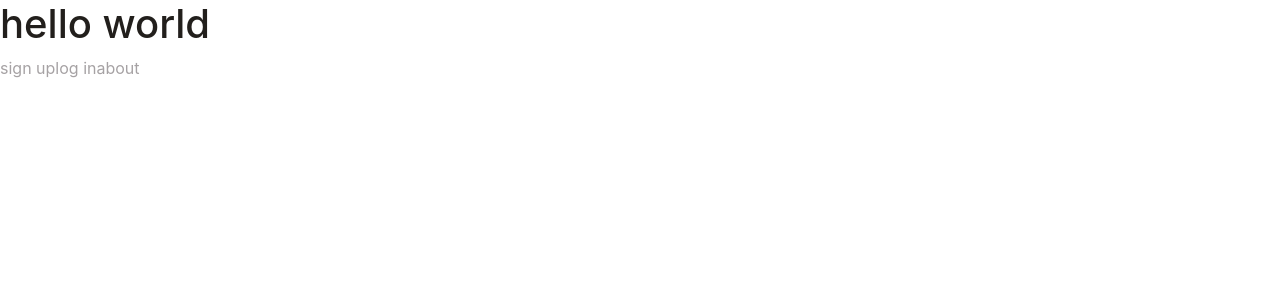
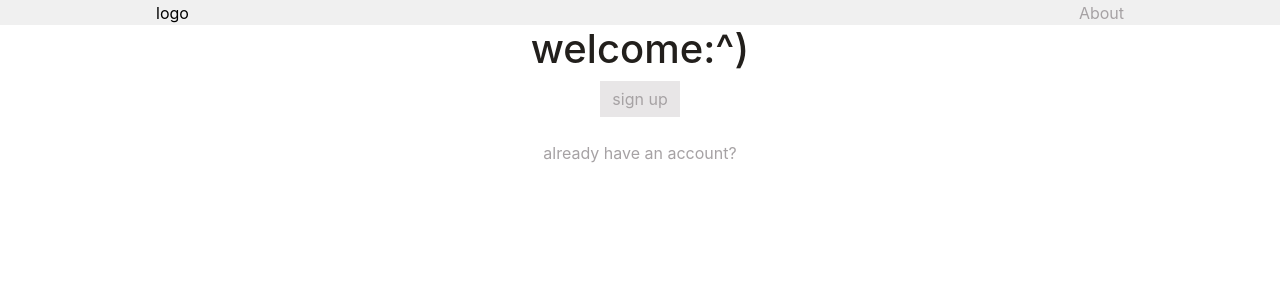
Before and after one commit to Lauraca1/seniorProject, a React (Create React App) app in the folder senior-proj/: page / in a window 1280 px wide. Shown: the top 300 px of the page. Built offline with nearby package versions, Linux system fonts and the light colour scheme.

Commit message:
added pages

```diff
--- a/senior-proj/src/App.css
+++ b/senior-proj/src/App.css
@@ -43,12 +43,44 @@
     color: #221f1c;
 }
 
+.welcome {
+    display: flex;
+    justify-content: center;
+}
+
+.button-container {
+    display: flex;
+    justify-content: center;
+    width: 100%;
+}
+
+.butt {
+    display: flex;
+    justify-content: center;
+    //font-family: 'Fira Code', monospace;
+    color: #a6a2a4;
+    text-decoration: none;
+    //text-transform: uppercase;
+    //font-weight: bold;
+    background-color: #e8e6e7;
+    border-radius: 0;
+    border: none;
+    transition: all 0.3s ease 0s;
+    cursor: pointer;
+}
+
+    .butt:hover {
+        background-color: #4d9ef6;
+    }
+
 .navbar-item {
+    display: flex;
+    justify-content: center;
     color: #a6a2a4;
 }
 
     .navbar-item:hover {
         text-decoration: none;
-        background-color: #e8e6e7;
+        //background-color: #e8e6e7;
         color: #323131;
     }
--- a/senior-proj/src/App.js
+++ b/senior-proj/src/App.js
@@ -1,3 +1,4 @@
+import React from 'react';
 import { BrowserRouter as Router, Route, Routes } from 'react-router-dom';
 import './App.css';
 
@@ -22,12 +23,14 @@ import StoreFrontPage from './components/storeFront';
 import StoreFrontPageOther from './components/storeFrontOther';
 import WelcomePage from './components/welcomePage';
 
+import Navbar from './components/navbar';
 
 
 const App = () => {
     return (
         <Router>
             <div>
+                <Navbar />
                 <Routes>
                     <Route exact path='/' element={<WelcomePage />} />
                     <Route path='/home-page' element={<HomePage />} />
--- a/senior-proj/src/components/createAccount.js
+++ b/senior-proj/src/components/createAccount.js
@@ -2,6 +2,8 @@ import React, { useState, useEffect } from 'react';
 import '../App.css';
 import axios from 'axios';
 import { NavLink } from 'react-router-dom'
+
+
 
 function signUP() {
 
--- /dev/null
+++ b/senior-proj/src/components/navbar.js
@@ -0,0 +1,29 @@
+import React from 'react';
+import {
+    Nav,
+    NavLink,
+    NavBtn,
+    NavBtnLink,
+} from './navbarElements';
+import '../App.css';
+
+const Navbar = () => {
+    return (
+        <>
+            <Nav>
+                 <NavLink
+                    className="navbar-item"
+                    to='/' activeStyle>
+                    logo
+                </NavLink>
+                <NavLink
+                    className="navbar-item"
+                    to='/about' activeStyle>
+                        About
+                </NavLink>
+            </Nav>
+        </>
+    );
+};
+
+export default Navbar;
--- /dev/null
+++ b/senior-proj/src/components/navbarElements.js
@@ -0,0 +1,72 @@
+import { NavLink as Link } from 'react-router-dom';
+import styled from 'styled-components';
+
+export const Nav = styled.nav`
+  background: #f0f0f0;
+  height: 25px;
+  display: flex;
+  justify-content: space-between;
+  padding: 0.2rem calc((100vw - 1000px) / 2);
+  z-index: 12;
+  /* Third Nav */
+  /* justify-content: flex-start; */
+`;
+
+export const NavLink = styled(Link)`
+  color: #a6a2a4;
+  display: flex;
+  align-items: center;
+  text-decoration: none;
+  padding: 0 1rem;
+  height: 100%;
+  cursor: pointer;
+  &.active {
+    color: #000000;
+  }
+`;
+
+
+export const NavMenu = styled.div`
+  display: flex;
+  align-items: center;
+  margin-right: -24px;
+  /* Second Nav */
+  /* margin-right: 24px; */
+  /* Third Nav */
+  /* width: 100vw;
+  white-space: nowrap; */
+  @media screen and (max-width: 768px) {
+    display: none;
+  }
+`;
+
+export const NavBtn = styled.nav`
+  display: flex;
+  align-items: center;
+  margin-right: 24px;
+  /* Third Nav */
+  /* justify-content: flex-end;
+  width: 100vw; */
+  @media screen and (max-width: 768px) {
+    display: none;
+  }
+`;
+
+export const NavBtnLink = styled(Link)`
+  border-radius: 4px;
+  background: #808080;
+  padding: 10px 22px;
+  color: #000000;
+  outline: none;
+  border: none;
+  cursor: pointer;
+  transition: all 0.2s ease-in-out;
+  text-decoration: none;
+  /* Second Nav */
+  margin-left: 24px;
+  &:hover {
+    transition: all 0.2s ease-in-out;
+    background: #fff;
+    color: #808080;
+  }
+`;
--- a/senior-proj/src/components/welcomePage.js
+++ b/senior-proj/src/components/welcomePage.js
@@ -1,37 +1,43 @@
 import React, { useState, useEffect } from 'react';
+import Button from 'react-bootstrap/Button';
 import '../App.css';
 import axios from 'axios';
 import { NavLink } from 'react-router-dom'
+import styled from "styled-components";
+import { useNavigate } from 'react-router-dom';
+
+
+function MyButton(props) {
+    const navigate = useNavigate();
+
+    function handleClick() {
+        navigate(props.where);
+    }
+
+    return (
+        <div className="button-container">
+        <Button className="butt" onClick={handleClick}> {props.words}</Button>
+        </div>
+    );
+}
+
 
 function welcome() {
 
     return (
         <div className='standard'>
-            <h1>hello world</h1>
+            <h1 className="welcome" >welcome:^)</h1>
+            <MyButton words="sign up" where='/sign-up' />
 
-            <NavLink
-                className="navbar-item"
-                activeClassName="is-active"
-                to="/sign-up"
-                exact
-            >sign up
-            </NavLink>
+            <br></br>
 
-            <NavLink
+{            <NavLink
                 className="navbar-item"
                 activeClassName="is-active"
                 to="/log-in"
                 exact
-            >log in
-            </NavLink>
-
-            <NavLink
-                className="navbar-item"
-                activeClassName="is-active"
-                to="/about"
-                exact
-            >about
-            </NavLink>
+            >already have an account?
+            </NavLink>}
 
         </div>
     );
```
Also changed, not shown: senior-proj/package.json (+5 -2 lines), 1 other file (tests, documents, lock files or other folders).
